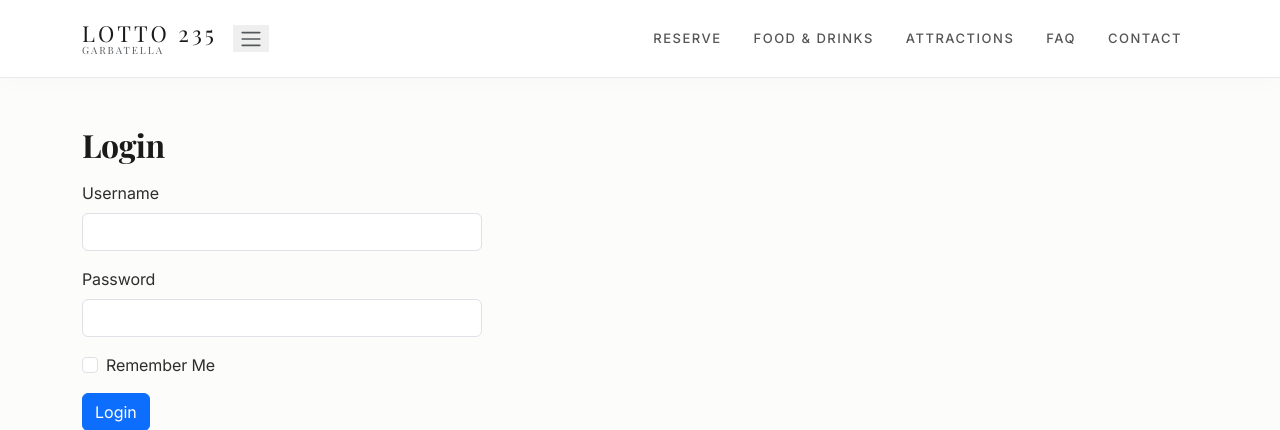
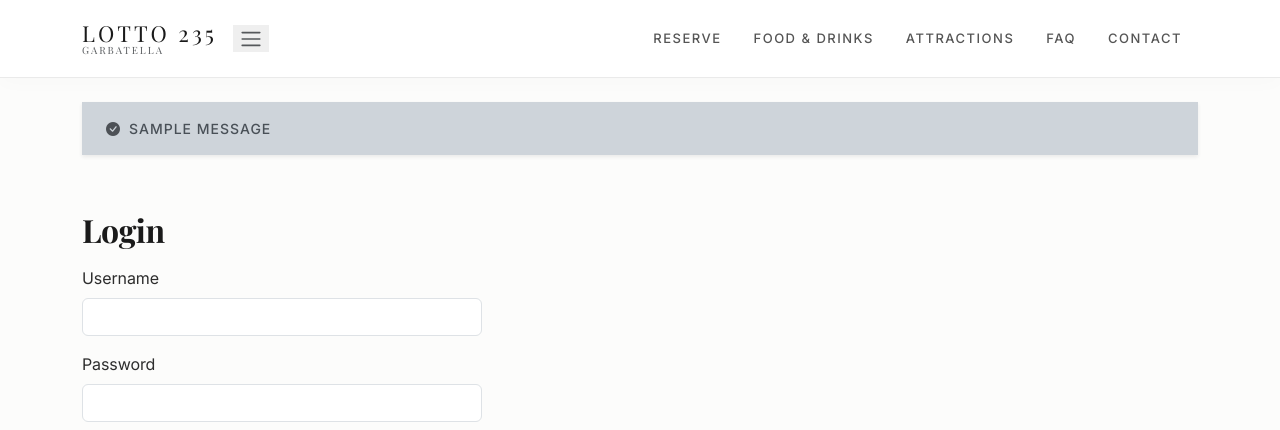
Before and after one commit to NegriLuca/apt-website, a Flask app: a page that uses app/templates/base.html in a window 1280 px wide. Shown: the top 430 px of the page. Run offline with Flask 3, Linux system fonts and the light colour scheme; tables that the repository leaves empty hold one stand-in row (values such as "Sample post"); one stand-in notice (Sample message) is shown; some libraries are stand-ins or nearby versions; some web fonts are replaced.

Commit message:
Bugfix and base style change

```diff
--- a/app/routes.py
+++ b/app/routes.py
@@ -8,6 +8,7 @@ from app.services.ical_sync import sync_all_feeds
 from app import db, mail, csrf
 from flask_login import login_user, logout_user, login_required, current_user
 from flask_mail import Message
+from flask_babel import gettext as _
 
 from datetime import datetime, date, timedelta
 import json
--- a/app/templates/base.html
+++ b/app/templates/base.html
@@ -38,6 +38,24 @@
         </div>
     </nav>
 
+    {% with messages = get_flashed_messages(with_categories=true) %}
+      {% if messages %}
+        <div class="container mt-4">
+          {% for category, message in messages %}
+            {# Converte 'success' nel tono scuro minimale 'dark', altrimenti usa un grigio elegante #}
+            <div class="alert alert-{{ 'dark' if category == 'success' else 'secondary' }} text-uppercase small border-0 rounded-0 shadow-sm py-3 px-4 mb-2 d-flex align-items-center" role="alert" style="letter-spacing: 1px; font-weight: 500;">
+              {% if category == 'success' %}
+                <i class="bi bi-check-circle-fill me-2 text-muted"></i>
+              {% else %}
+                <i class="bi bi-exclamation-circle-fill me-2"></i>
+              {% endif %}
+              <div>{{ message }}</div>
+            </div>
+          {% endfor %}
+        </div>
+      {% endif %}
+    {% endwith %}
+
     <main class="py-5 bg-luxury-floor">
         <div class="container">
             {% block content %}{% endblock %}
```
